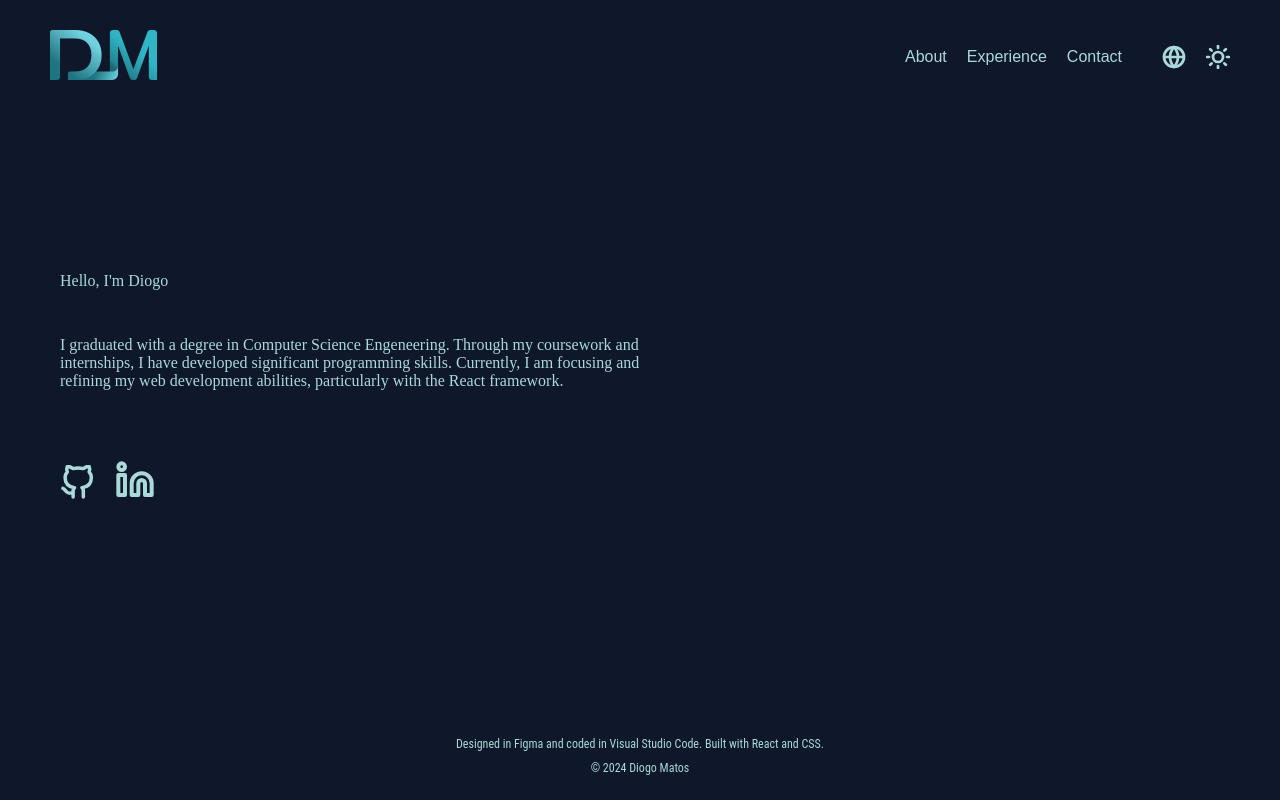
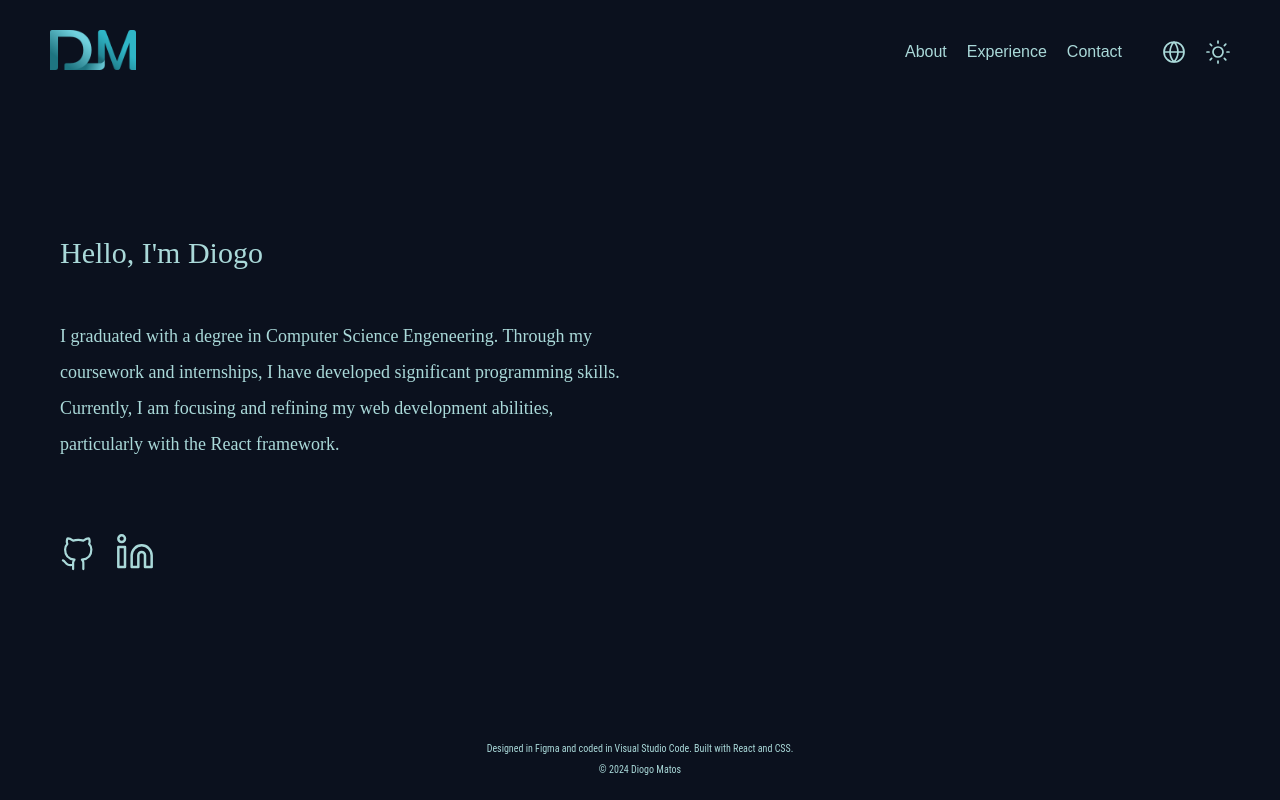
Before and after one commit to DiogoMatos10/portfolio, a React (Vite) app: page /home in a window 1280 px wide. Built offline with nearby package versions, Linux system fonts and the light colour scheme; a web font is replaced by a local one.

Commit message:
Colours and Sizes

```diff
--- a/src/components/Content/HomeContent.css
+++ b/src/components/Content/HomeContent.css
@@ -9,22 +9,25 @@
    max-width: 100%;
    box-sizing: border-box;
    color: var(--text-color);
+   margin-top: -20px;
 }
 
 
 .home-container p{
     width: 50%;
     font-family: "Roboto Regular","sans-serif";
-    font-size: 16px;
     transition:  1s ease;
 }
 
 .hello{
     margin-bottom: 30px;
+    font-size: 30px;
 }
 
 .paragraph{
     margin-bottom: 70px;
+    font-size: 18px;
+    line-height: 2;
 }
 
 .github-icon svg,.linkdin-icon svg {
--- a/src/components/Content/HomeContent.jsx
+++ b/src/components/Content/HomeContent.jsx
@@ -18,7 +18,7 @@ function HomeContent(){
                 <Link className="github-icon" to={'https://github.com/DiogoMatos10'}>
                     <svg width="35" height="35" viewBox="0 0 40 40" fill="none" xmlns="http://www.w3.org/2000/svg">
                         <g clipPath="url(#clip0_211_51)">
-                            <path d="M15 31.6667C6.66671 34.1667 6.66671 27.5 3.33337 26.6667M26.6667 36.6667V30.2167C26.7292 29.4219 26.6219 28.623 26.3517 27.873C26.0816 27.123 25.6549 26.439 25.1 25.8667C30.3334 25.2833 35.8334 23.3 35.8334 14.2C35.8329 11.873 34.9379 9.63533 33.3334 7.95C34.0931 5.91417 34.0394 3.66391 33.1834 1.66666C33.1834 1.66666 31.2167 1.08333 26.6667 4.13333C22.8467 3.09803 18.82 3.09803 15 4.13333C10.45 1.08333 8.48337 1.66666 8.48337 1.66666C7.62733 3.66391 7.57361 5.91417 8.33337 7.95C6.71692 9.64783 5.82091 11.9058 5.83337 14.25C5.83337 23.2833 11.3334 25.2667 16.5667 25.9167C16.0184 26.4833 15.5955 27.159 15.3256 27.8999C15.0556 28.6407 14.9447 29.4301 15 30.2167V36.6667"  strokeWidth="4" strokeLinecap="round" strokeLinejoin="round"/>
+                            <path d="M15 31.6667C6.66671 34.1667 6.66671 27.5 3.33337 26.6667M26.6667 36.6667V30.2167C26.7292 29.4219 26.6219 28.623 26.3517 27.873C26.0816 27.123 25.6549 26.439 25.1 25.8667C30.3334 25.2833 35.8334 23.3 35.8334 14.2C35.8329 11.873 34.9379 9.63533 33.3334 7.95C34.0931 5.91417 34.0394 3.66391 33.1834 1.66666C33.1834 1.66666 31.2167 1.08333 26.6667 4.13333C22.8467 3.09803 18.82 3.09803 15 4.13333C10.45 1.08333 8.48337 1.66666 8.48337 1.66666C7.62733 3.66391 7.57361 5.91417 8.33337 7.95C6.71692 9.64783 5.82091 11.9058 5.83337 14.25C5.83337 23.2833 11.3334 25.2667 16.5667 25.9167C16.0184 26.4833 15.5955 27.159 15.3256 27.8999C15.0556 28.6407 14.9447 29.4301 15 30.2167V36.6667"  strokeWidth="2.5" strokeLinecap="round" strokeLinejoin="round"/>
                         </g>
                         <defs>
                             <clipPath id="clip0_211_51">
@@ -29,9 +29,9 @@ function HomeContent(){
                 </Link>
                 <Link className="linkdin-icon" to={'https://www.linkedin.com/in/diogo-matos-72b387274'}>
                     <svg width="40" height="40" viewBox="0 0 40 40" fill="none" xmlns="http://www.w3.org/2000/svg">
-                        <path d="M26.6667 13.3333C29.3189 13.3333 31.8624 14.3869 33.7378 16.2622C35.6131 18.1376 36.6667 20.6811 36.6667 23.3333V35H30V23.3333C30 22.4493 29.6489 21.6014 29.0237 20.9763C28.3986 20.3512 27.5508 20 26.6667 20C25.7827 20 24.9348 20.3512 24.3097 20.9763C23.6846 21.6014 23.3334 22.4493 23.3334 23.3333V35H16.6667V23.3333C16.6667 20.6811 17.7203 18.1376 19.5956 16.2622C21.471 14.3869 24.0145 13.3333 26.6667 13.3333Z" strokeWidth="4" strokeLinecap="round" strokeLinejoin="round"/>
-                        <path d="M10 15H3.33337V35H10V15Z"  strokeWidth="4" strokeLinecap="round" strokeLinejoin="round"/>
-                        <path d="M6.66671 9.99998C8.50766 9.99998 10 8.5076 10 6.66665C10 4.8257 8.50766 3.33331 6.66671 3.33331C4.82576 3.33331 3.33337 4.8257 3.33337 6.66665C3.33337 8.5076 4.82576 9.99998 6.66671 9.99998Z"  strokeWidth="4" strokeLinecap="round" strokeLinejoin="round"/>
+                        <path d="M26.6667 13.3333C29.3189 13.3333 31.8624 14.3869 33.7378 16.2622C35.6131 18.1376 36.6667 20.6811 36.6667 23.3333V35H30V23.3333C30 22.4493 29.6489 21.6014 29.0237 20.9763C28.3986 20.3512 27.5508 20 26.6667 20C25.7827 20 24.9348 20.3512 24.3097 20.9763C23.6846 21.6014 23.3334 22.4493 23.3334 23.3333V35H16.6667V23.3333C16.6667 20.6811 17.7203 18.1376 19.5956 16.2622C21.471 14.3869 24.0145 13.3333 26.6667 13.3333Z" strokeWidth="2.5" strokeLinecap="round" strokeLinejoin="round"/>
+                        <path d="M10 15H3.33337V35H10V15Z"  strokeWidth="2.5" strokeLinecap="round" strokeLinejoin="round"/>
+                        <path d="M6.66671 9.99998C8.50766 9.99998 10 8.5076 10 6.66665C10 4.8257 8.50766 3.33331 6.66671 3.33331C4.82576 3.33331 3.33337 4.8257 3.33337 6.66665C3.33337 8.5076 4.82576 9.99998 6.66671 9.99998Z"  strokeWidth="2.5" strokeLinecap="round" strokeLinejoin="round"/>
                     </svg>
                 </Link>
             </div>
--- a/src/components/Footer/Footer.css
+++ b/src/components/Footer/Footer.css
@@ -29,7 +29,7 @@
     display: flex;
     flex-direction: column;
     align-items: center;
-    font-size: 12px;
+    font-size: 10px;
 }
 
 .footer-content p {
@@ -42,7 +42,7 @@
     }
 
     .footer-content p {
-        font-size: 14px;
+        font-size: 10px;
     }
 }
 
@@ -52,6 +52,6 @@
     }
 
     .footer-content p {
-        font-size: 12px;
+        font-size: 8px;
     }
 }
--- a/src/components/Header/Header.css
+++ b/src/components/Header/Header.css
@@ -33,7 +33,7 @@ body {
 }
 
 .logo-container img {
-   height: 50px;
+   height: 40px;
 }
 
 .header-title-link {
--- a/src/components/Header/Header.jsx
+++ b/src/components/Header/Header.jsx
@@ -73,7 +73,7 @@ function Header() {
                         <li>
                             <button className="globe-button">
                                 <svg width="24" height="24" viewBox="0 0 35 35" fill="none" xmlns="http://www.w3.org/2000/svg">
-                                    <path d="M32.0834 17.5C32.0834 25.5541 25.5542 32.0833 17.5 32.0833M32.0834 17.5C32.0834 9.44584 25.5542 2.91666 17.5 2.91666M32.0834 17.5H2.91669M17.5 32.0833C9.44587 32.0833 2.91669 25.5541 2.91669 17.5M17.5 32.0833C21.1477 28.0899 23.2207 22.9074 23.3334 17.5C23.2207 12.0925 21.1477 6.91009 17.5 2.91666M17.5 32.0833C13.8523 28.0899 11.7793 22.9074 11.6667 17.5C11.7793 12.0925 13.8523 6.91009 17.5 2.91666M2.91669 17.5C2.91669 9.44584 9.44587 2.91666 17.5 2.91666"  strokeWidth="4" strokeLinecap="round" strokeLinejoin="round"/>
+                                    <path d="M32.0834 17.5C32.0834 25.5541 25.5542 32.0833 17.5 32.0833M32.0834 17.5C32.0834 9.44584 25.5542 2.91666 17.5 2.91666M32.0834 17.5H2.91669M17.5 32.0833C9.44587 32.0833 2.91669 25.5541 2.91669 17.5M17.5 32.0833C21.1477 28.0899 23.2207 22.9074 23.3334 17.5C23.2207 12.0925 21.1477 6.91009 17.5 2.91666M17.5 32.0833C13.8523 28.0899 11.7793 22.9074 11.6667 17.5C11.7793 12.0925 13.8523 6.91009 17.5 2.91666M2.91669 17.5C2.91669 9.44584 9.44587 2.91666 17.5 2.91666"  strokeWidth="2.5" strokeLinecap="round" strokeLinejoin="round"/>
                                 </svg>
                             </button>
                         </li>
@@ -81,12 +81,12 @@ function Header() {
                             <button className="theme-toggle" onClick={toggleDarkMode}>
                                 {themeMode ? (
                                     <svg width="24" height="24" viewBox="0 0 35 35" fill="none" xmlns="http://www.w3.org/2000/svg">
-                                        <path d="M30.625 18.6521C30.3956 21.1345 29.4639 23.5002 27.9391 25.4724C26.4142 27.4446 24.3592 28.9418 22.0145 29.7887C19.6699 30.6356 17.1325 30.7973 14.6993 30.2547C12.266 29.7122 10.0377 28.4879 8.27489 26.7251C6.5121 24.9623 5.28781 22.7339 4.74526 20.3007C4.20271 17.8675 4.36436 15.3301 5.21127 12.9854C6.05819 10.6407 7.55536 8.58574 9.52758 7.06089C11.4998 5.53604 13.8655 4.6044 16.3479 4.375C14.8945 6.34122 14.1952 8.76378 14.377 11.2021C14.5588 13.6403 15.6098 15.9324 17.3387 17.6613C19.0676 19.3902 21.3596 20.4411 23.7979 20.623C26.2362 20.8048 28.6588 20.1054 30.625 18.6521Z"  strokeWidth="4" strokeLinecap="round" strokeLinejoin="round"/>
+                                        <path d="M30.625 18.6521C30.3956 21.1345 29.4639 23.5002 27.9391 25.4724C26.4142 27.4446 24.3592 28.9418 22.0145 29.7887C19.6699 30.6356 17.1325 30.7973 14.6993 30.2547C12.266 29.7122 10.0377 28.4879 8.27489 26.7251C6.5121 24.9623 5.28781 22.7339 4.74526 20.3007C4.20271 17.8675 4.36436 15.3301 5.21127 12.9854C6.05819 10.6407 7.55536 8.58574 9.52758 7.06089C11.4998 5.53604 13.8655 4.6044 16.3479 4.375C14.8945 6.34122 14.1952 8.76378 14.377 11.2021C14.5588 13.6403 15.6098 15.9324 17.3387 17.6613C19.0676 19.3902 21.3596 20.4411 23.7979 20.623C26.2362 20.8048 28.6588 20.1054 30.625 18.6521Z"  strokeWidth="2.5" strokeLinecap="round" strokeLinejoin="round"/>
                                     </svg>
                                 ) : (
                                     <svg width="24" height="24" viewBox="0 0 35 35" fill="none" xmlns="http://www.w3.org/2000/svg">
                                         <g clipPath="url(#clip0_230_66)">
-                                            <path d="M17.5 1.45834V4.37501M17.5 30.625V33.5417M6.15415 6.15418L8.22498 8.22501M26.775 26.775L28.8458 28.8458M1.45831 17.5H4.37498M30.625 17.5H33.5416M6.15415 28.8458L8.22498 26.775M26.775 8.22501L28.8458 6.15418M24.7916 17.5C24.7916 21.5271 21.5271 24.7917 17.5 24.7917C13.4729 24.7917 10.2083 21.5271 10.2083 17.5C10.2083 13.4729 13.4729 10.2083 17.5 10.2083C21.5271 10.2083 24.7916 13.4729 24.7916 17.5Z"  strokeWidth="4" strokeLinecap="round" strokeLinejoin="round"/>
+                                            <path d="M17.5 1.45834V4.37501M17.5 30.625V33.5417M6.15415 6.15418L8.22498 8.22501M26.775 26.775L28.8458 28.8458M1.45831 17.5H4.37498M30.625 17.5H33.5416M6.15415 28.8458L8.22498 26.775M26.775 8.22501L28.8458 6.15418M24.7916 17.5C24.7916 21.5271 21.5271 24.7917 17.5 24.7917C13.4729 24.7917 10.2083 21.5271 10.2083 17.5C10.2083 13.4729 13.4729 10.2083 17.5 10.2083C21.5271 10.2083 24.7916 13.4729 24.7916 17.5Z"  strokeWidth="2.5" strokeLinecap="round" strokeLinejoin="round"/>
                                         </g>
                                         <defs>
                                             <clipPath id="clip0_230_66">
--- a/src/index.css
+++ b/src/index.css
@@ -14,17 +14,17 @@
 
 
 :root {
-    --primary-color: #0F172A;
-    --secondary-color: #1A2B46;
+    --primary-color: #0B111E;
+    --secondary-color: #11192D;
     --text-color: #AAD9D9;
-    --hover-color: #aad9d9ac;
+    --hover-color: #72C0C0;
 }
 
 .light-mode {
-    --primary-color: #F0F0F0;
-    --secondary-color: #E0E0E0;
-    --text-color: #0F172A;
-    --hover-color: #0f172974;
+    --primary-color: #F5F5F5;
+    --secondary-color: #EBEBEB;
+    --text-color: #5C5C5C;
+    --hover-color: #7A7A7A;
 }
 
 /* .light-mode:not(.nav-options-container.active, .header.menu-open.light-mode,header.light-mode ){
```
Also changed, not shown: 1 other file (tests, documents, lock files or other folders).
